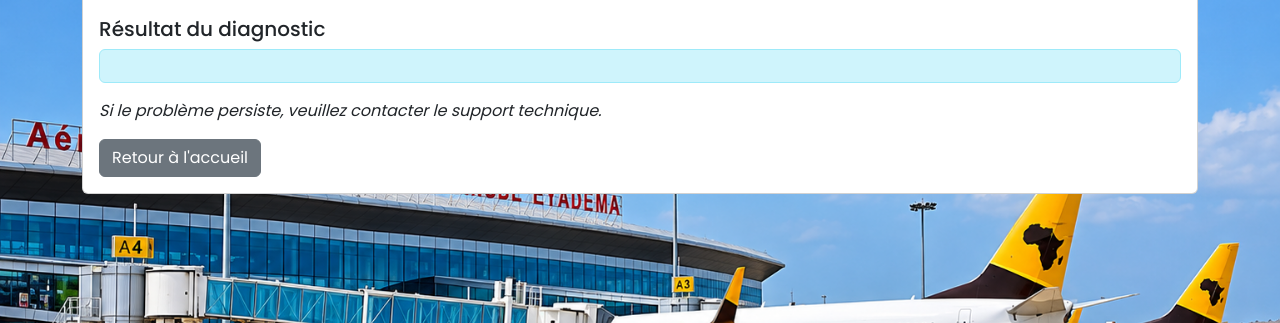
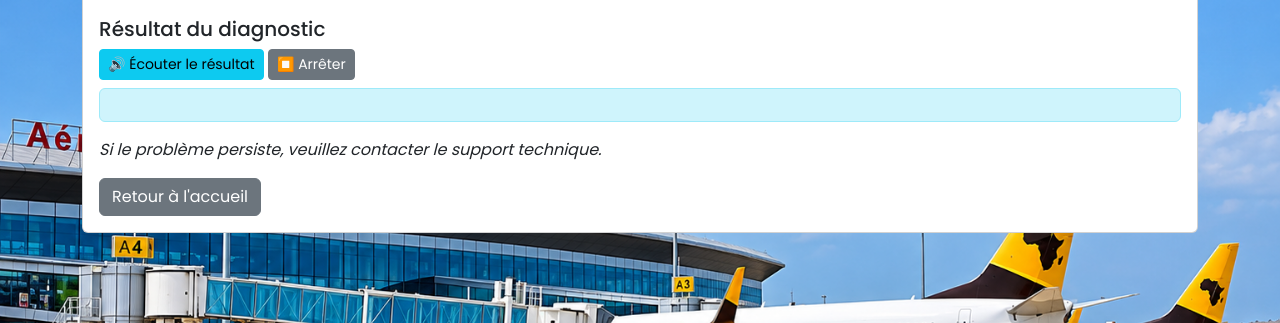
Before and after one commit to Gitdonahub/helpdesk-auto, a Flask app: template templates/result.html in a window 1280 px wide. Shown: the part 97-420 px from the top of the page. Run offline with Flask 3, Linux system fonts and the light colour scheme; the template is opened without the code that fills it, so the values that code supplies are empty.

Commit message:
Enhance result page with audio playback features
Added audio buttons for result playback and automatic reading on page load.

```diff
--- a/templates/result.html
+++ b/templates/result.html
@@ -9,6 +9,17 @@
         <p><strong>Demandeur :</strong> {{ user_name }} ({{ user_sector }})</p>
         <p><strong>Description :</strong> {{ description }}</p>
         <h5>Résultat du diagnostic</h5>
+         <!-- Boutons audio -->
+        <div class="mb-2">
+            <button type="button" class="btn btn-info btn-sm"
+                    onclick="speakText('result-text')">
+                🔊 Écouter le résultat
+            </button>
+            <button type="button" class="btn btn-secondary btn-sm"
+                    onclick="stopSpeaking()">
+                ⏹️ Arrêter
+            </button>
+        </div>
         <div class="alert alert-info">
             {{ summary|safe }}
         </div>
@@ -16,4 +27,13 @@
         <a href="/" class="btn btn-secondary">Retour à l'accueil</a>
     </div>
 </div>
+<!-- Lancement automatique de la lecture -->
+<script>
+    window.addEventListener('load', function() {
+        // Petit délai pour laisser la page se charger complètement
+        setTimeout(function() {
+            speakText('result-text');
+        }, 500);
+    });
+</script>
 {% endblock %}
```
